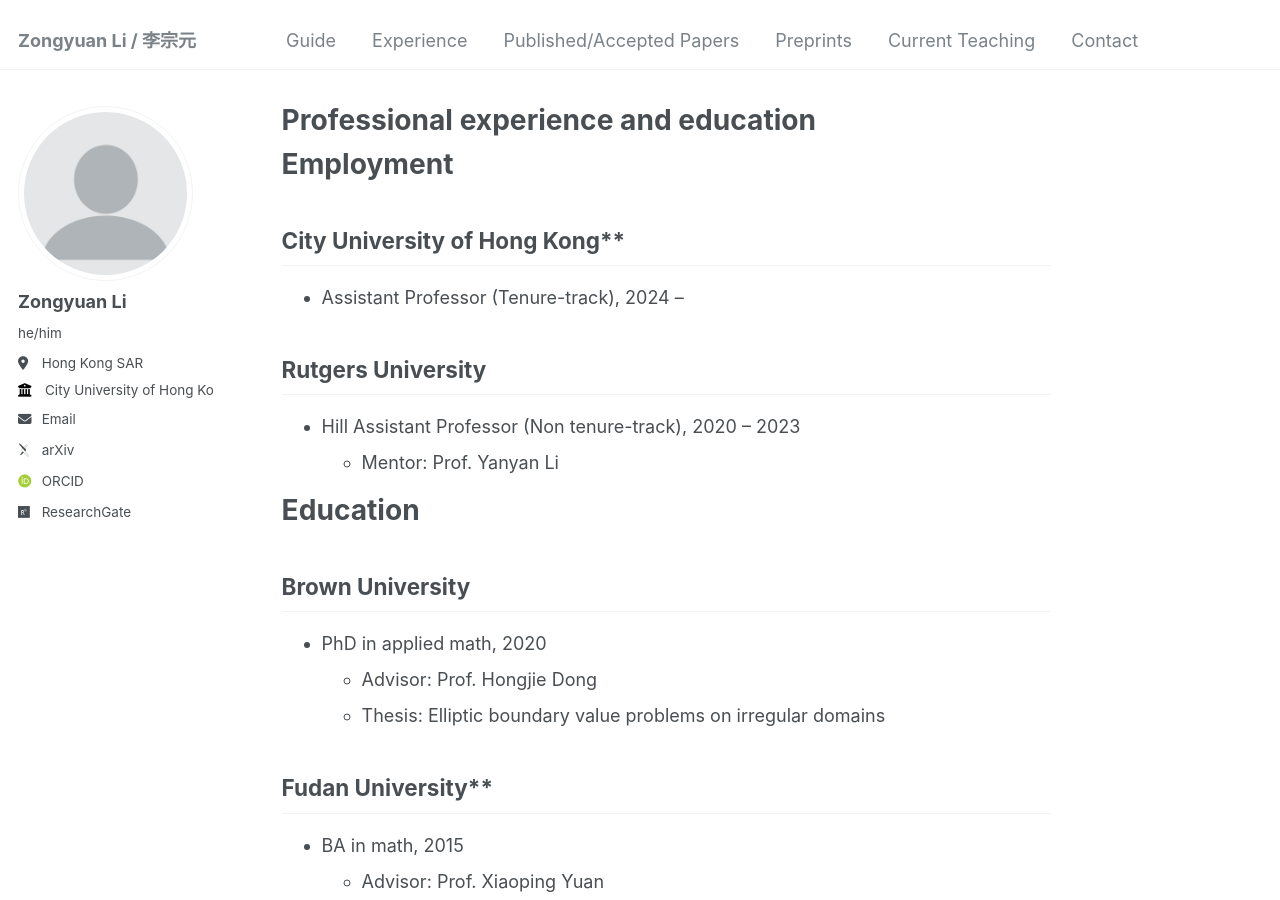
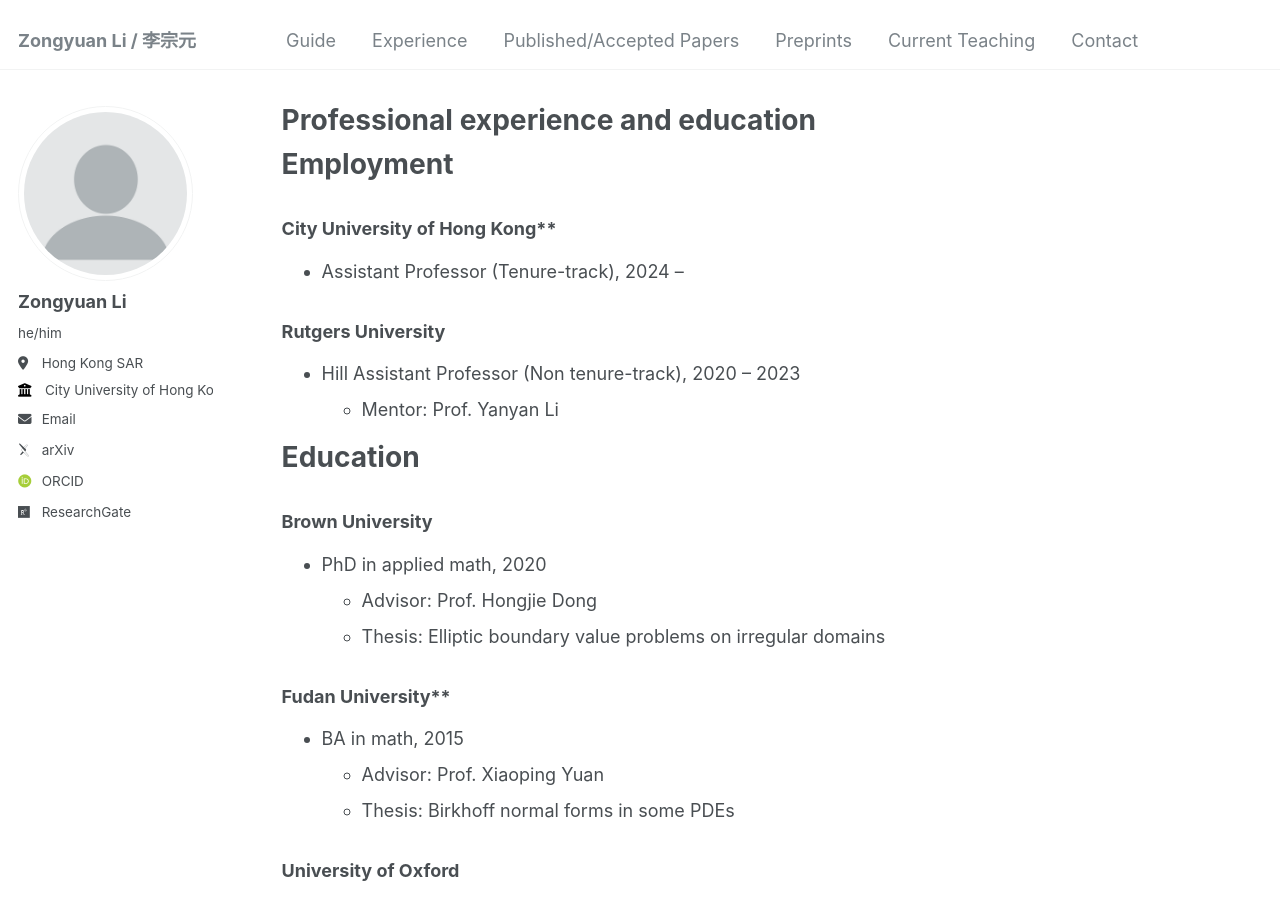
Before and after one commit to zongyuan-li/zongyuan-li.github.io, a Jekyll site: the page built from _pages/experience.md, in a window 1280 px wide and 900 px high. Built offline with Jekyll 4.4.1, drawn with Linux system fonts in a browser that asks for light colours; some web fonts are replaced.

```diff
--- a/_pages/experience.md
+++ b/_pages/experience.md
@@ -11,26 +11,26 @@ redirect_from:
 
 
 # Employment
-## City University of Hong Kong**
+### City University of Hong Kong**
   * Assistant Professor (Tenure-track), 2024 --
 
-## Rutgers University
+### Rutgers University
   * Hill Assistant Professor (Non tenure-track), 2020 -- 2023
       * Mentor: Prof. Yanyan Li
 
 # Education
 
-## Brown University
+### Brown University
   * PhD in applied math, 2020
       * Advisor: Prof. Hongjie Dong
       * Thesis: Elliptic boundary value problems on irregular domains
 
-## Fudan University**
+### Fudan University**
   * BA in math, 2015
       * Advisor: Prof. Xiaoping Yuan
       * Thesis: Birkhoff normal forms in some PDEs
 
-## University of Oxford
+### University of Oxford
   * Part C in Math, St. Hugh's College, 2013 -- 14
       * Dissertation supervisor: Prof. Gui-Qiang G. Chen and Dr. Wei Xiang
       * Dissertation: Study of Keldysh equations and related PDEs
```
